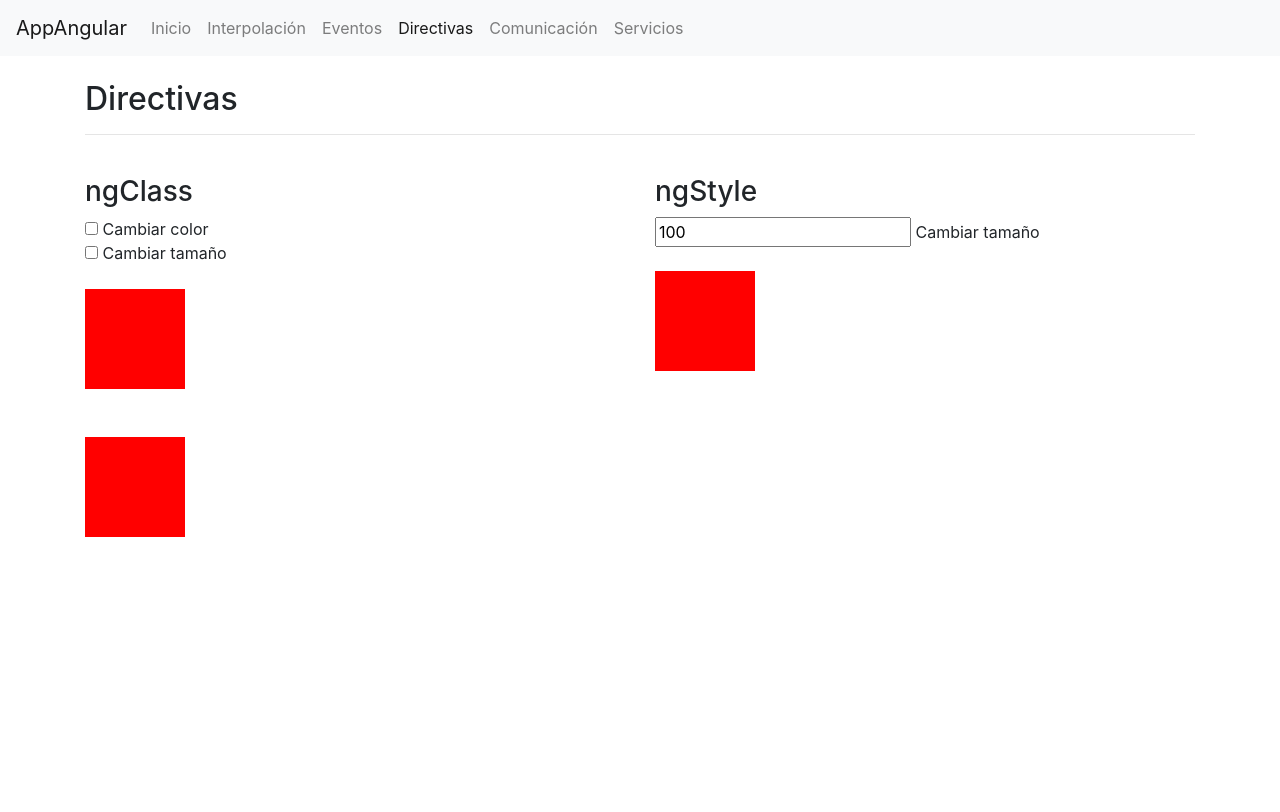
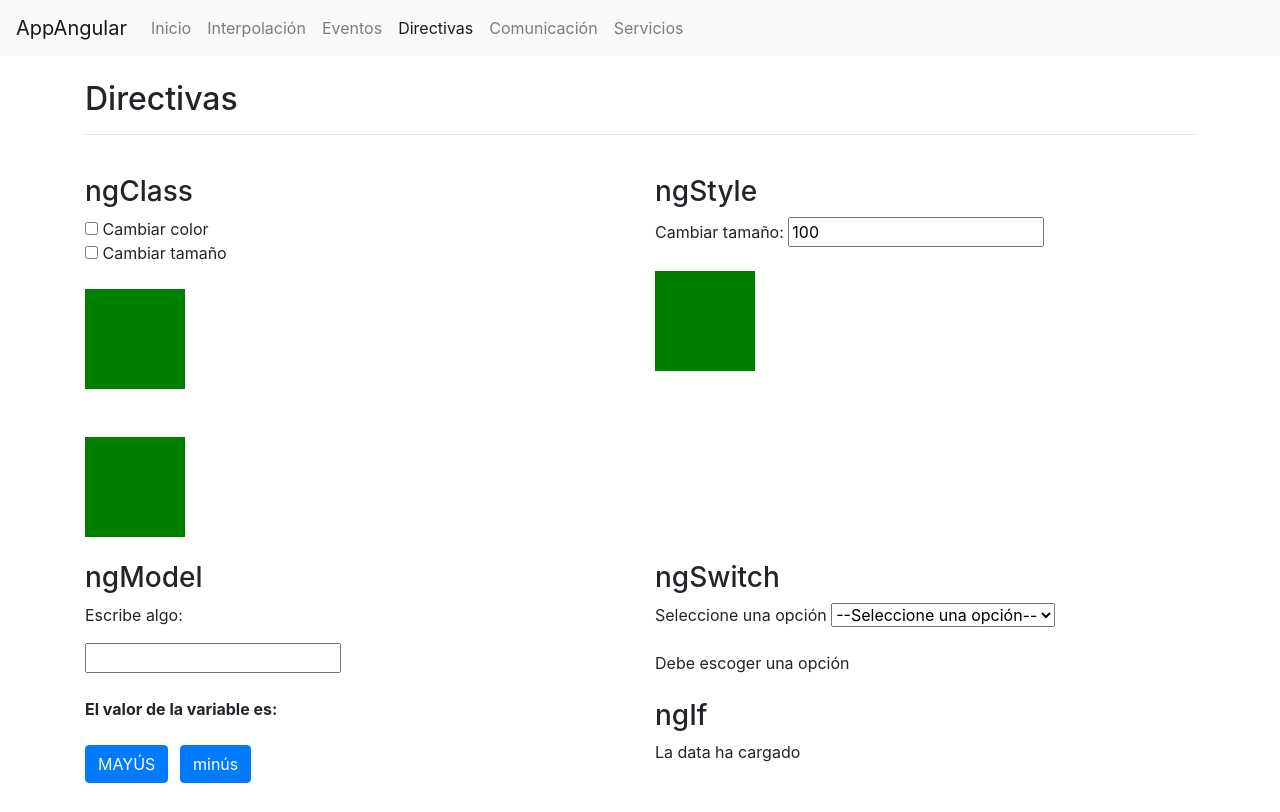
Before and after one commit to ljaramillom/appAngular, an Angular app: page /directivas in a window 1280 px wide. Built offline with nearby package versions, Linux system fonts and the light colour scheme.

Commit message:
update component directivas

```diff
--- a/src/app/app.module.ts
+++ b/src/app/app.module.ts
@@ -1,5 +1,6 @@
 import { BrowserModule } from '@angular/platform-browser';
 import { NgModule } from '@angular/core';
+import { FormsModule } from '@angular/forms';
 
 import { AppRoutingModule } from './app-routing.module';
 import { AppComponent } from './app.component';
@@ -11,6 +12,7 @@ import { ServiciosComponent } from './components/servicios/servicios.component';
 import { InicioComponent } from './components/inicio/inicio.component';
 import { MenuComponent } from './shared/menu/menu.component';
 import { EventosComponent } from './components/eventos/eventos.component';
+import { from } from 'rxjs';
 
 
 @NgModule({
@@ -27,7 +29,8 @@ import { EventosComponent } from './components/eventos/eventos.component';
   ],
   imports: [
     BrowserModule,
-    AppRoutingModule
+    AppRoutingModule,
+    FormsModule
   ],
   providers: [],
   bootstrap: [AppComponent]
--- a/src/app/components/comunicacion/comunicacion.component.html
+++ b/src/app/components/comunicacion/comunicacion.component.html
@@ -1 +1,8 @@
-<p>comunicacion works!</p>
+<div class="mt-4">
+    <h2>{{title}}</h2>
+    <hr>
+    <div class="row">
+        <div class="col-md-12 py-4">
+        </div>
+    </div>
+</div>
--- a/src/app/components/comunicacion/comunicacion.component.ts
+++ b/src/app/components/comunicacion/comunicacion.component.ts
@@ -7,9 +7,12 @@ import { Component, OnInit } from '@angular/core';
 })
 export class ComunicacionComponent implements OnInit {
 
+  title: string;
+
   constructor() { }
 
   ngOnInit() {
+    this.title = 'Comunicación entre componentes';
   }
 
 }
--- a/src/app/components/directivas/directivas.component.css
+++ b/src/app/components/directivas/directivas.component.css
@@ -1,11 +1,11 @@
 .cuadrado {
     width: 100px;
     height: 100px;
-    background-color: red;
+    background-color: green;
 }
 
 .secundario {
-    background-color: blue;
+    background-color: gray;
 }
 
 .cuadrado-grande {
--- a/src/app/components/directivas/directivas.component.html
+++ b/src/app/components/directivas/directivas.component.html
@@ -18,14 +18,53 @@
 
                 <div class="col-md-6">
                     <h3>ngStyle</h3>
-                    <input type="number" (input)="anchuraAltura = $event.target.value" value="100" /> Cambiar tamaño
+                    Cambiar tamaño: <input type="number" (input)="anchuraAltura = $event.target.value" value="100" />
                     <br><br>
 
-                    <div class="cuadrado" [ngStyle]="{ 'background-color': colorCheck ? 'blue' : 'red', 'width': anchuraAltura + 'px',
+                    <div class="cuadrado" [ngStyle]="{ 'background-color': colorCheck ? 'gray' : 'green', 'width': anchuraAltura + 'px',
               'height': anchuraAltura + 'px' }"></div>
                 </div>
 
+            </div><br>
+            <div class="row">
+                <div class="col-md-6">
+                    <h3>ngModel</h3>
+                    <p>Escribe algo:</p> <input type="text" [(ngModel)]="texto" /><br><br>
+                    <span><strong>El valor de la variable es: </strong>{{ texto }}</span><br><br>
+                    <div class="row">
+                        <div class="col-md-2">
+                            <button class="btn btn-primary" (click)="hacerMayusculas()">MAYÚS</button>
+                        </div>
+                        <div class="col-md-2">
+
+                            <button class="btn btn-primary" (click)="hacerMinusculas()">minús</button>
+                        </div>
+                    </div>
+                </div>
+                <div class="col-md-6">
+                    <h3>ngSwitch</h3>
+                    Seleccione una opción
+                    <select (change)="opcion = $event.target.value">
+                        <option>--Seleccione una opción--</option>
+                        <option value="ASP.NET">ASP.NET</option>
+                        <option value="Angular">Angular</option>
+                    </select><br><br>
+
+                    <div [ngSwitch]="opcion">
+                        <div *ngSwitchDefault>Debe escoger una opción</div>
+                        <div *ngSwitchCase="'ASP.NET'">
+                            Usted ha escogido ASP.NET
+                        </div>
+                        <div *ngSwitchCase="'Angular'">
+                            Usted ha escogido Angular
+                        </div>
+                    </div><br>
+
+                    <h3>ngIf</h3>
+                    <div *ngIf="dataCargada">
+                        La data ha cargado
+                    </div><br>
+                </div>
             </div>
         </div>
     </div>
-</div>
--- a/src/app/components/directivas/directivas.component.ts
+++ b/src/app/components/directivas/directivas.component.ts
@@ -11,11 +11,25 @@ export class DirectivasComponent implements OnInit {
   tamanoCheck = false;
   colorCheck = false;
   anchuraAltura = 100;
+  texto: string;
+  dataCargada: any;
+  opcion: string;
 
   constructor() { }
 
   ngOnInit() {
     this.title = 'Directivas';
+    setTimeout(() => {
+      this.dataCargada = 'cargada!';
+    }, 3000);
+  }
+
+  hacerMayusculas() {
+    this.texto = this.texto.toUpperCase();
+  }
+
+  hacerMinusculas() {
+    this.texto = this.texto.toLowerCase();
   }
 
 }
```
